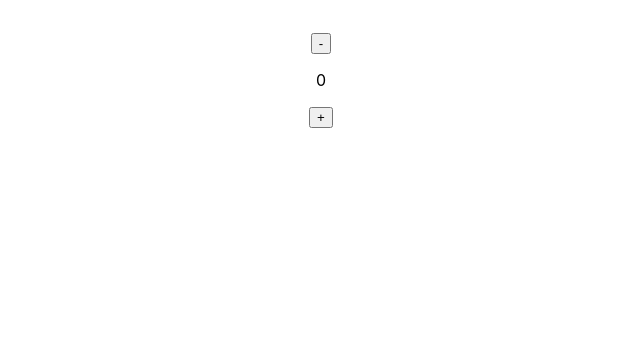
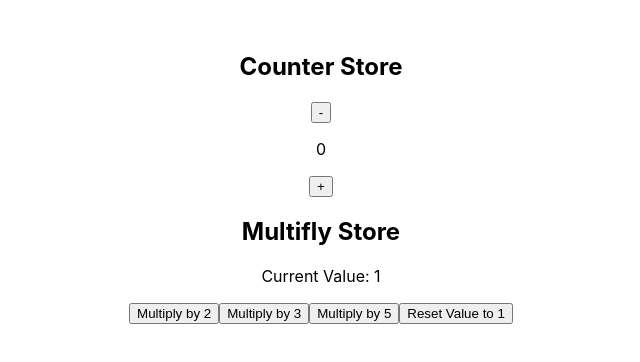
Before and after one commit to nuriseol/my_app, a React (Create React App) app: page / in a window 1280 px wide. Shown: the top 362 px of the page, without its empty margins (319-959 px from the left). Built offline with nearby package versions, Linux system fonts and the light colour scheme.

Commit message:
immer를 활용한 카운터 생성

```diff
--- a/src/App.tsx
+++ b/src/App.tsx
@@ -1,14 +1,43 @@
 import "./App.css";
-import { useCounterStore } from "./store";
+import { useCounterStore, useMultiflyStore } from "./store";
 
 function App() {
   const { count, increment, decrement } = useCounterStore();
 
+  const { value, multifly } = useMultiflyStore();
+
   return (
     <div className="App">
-      <button onClick={decrement}>-</button>
-      <p>{count}</p>
-      <button onClick={increment}>+</button>
+      {/* 카운터 섹션 */}
+      <section>
+        <h2>Counter Store</h2>
+        <button onClick={decrement}>-</button>
+        <p>{count}</p>
+        <button onClick={increment}>+</button>
+      </section>
+
+      {/* 곱셈기 섹션 */}
+      <section>
+        <h2>Multifly Store</h2>
+        <p>Current Value: {value}</p>
+        {/*
+          참고: useMultiflyStore의 value 초기값이 0이므로,
+          어떤 수를 곱해도 결과는 계속 0이 됩니다.
+          store.ts에서 value 초기값을 1로 변경하면 곱셈 효과를 볼 수 있습니다.
+          (예: value: 1)
+        */}
+        <button onClick={() => multifly(2)}>Multiply by 2</button>
+        <button onClick={() => multifly(3)}>Multiply by 3</button>
+        <button onClick={() => multifly(5)}>Multiply by 5</button>
+        {/* 초기화 버튼 (선택 사항) */}
+        <button
+          onClick={
+            () => useMultiflyStore.setState({ value: 1 }) // 또는 초기값으로 설정
+          }
+        >
+          Reset Value to 1
+        </button>
+      </section>
     </div>
   );
 }
--- a/src/store.ts
+++ b/src/store.ts
@@ -25,7 +25,7 @@ immer를 이용하면 복잡한 객체의 업데이트를 간단히 처리할
 
 export const useMultiflyStore = create<MultiflyState>()(
   immer((set) => ({
-    value: 0,
+    value: 1,
     multifly: (
       by: number // 2. 'by' 파라미터에 타입 명시
     ) =>
```
